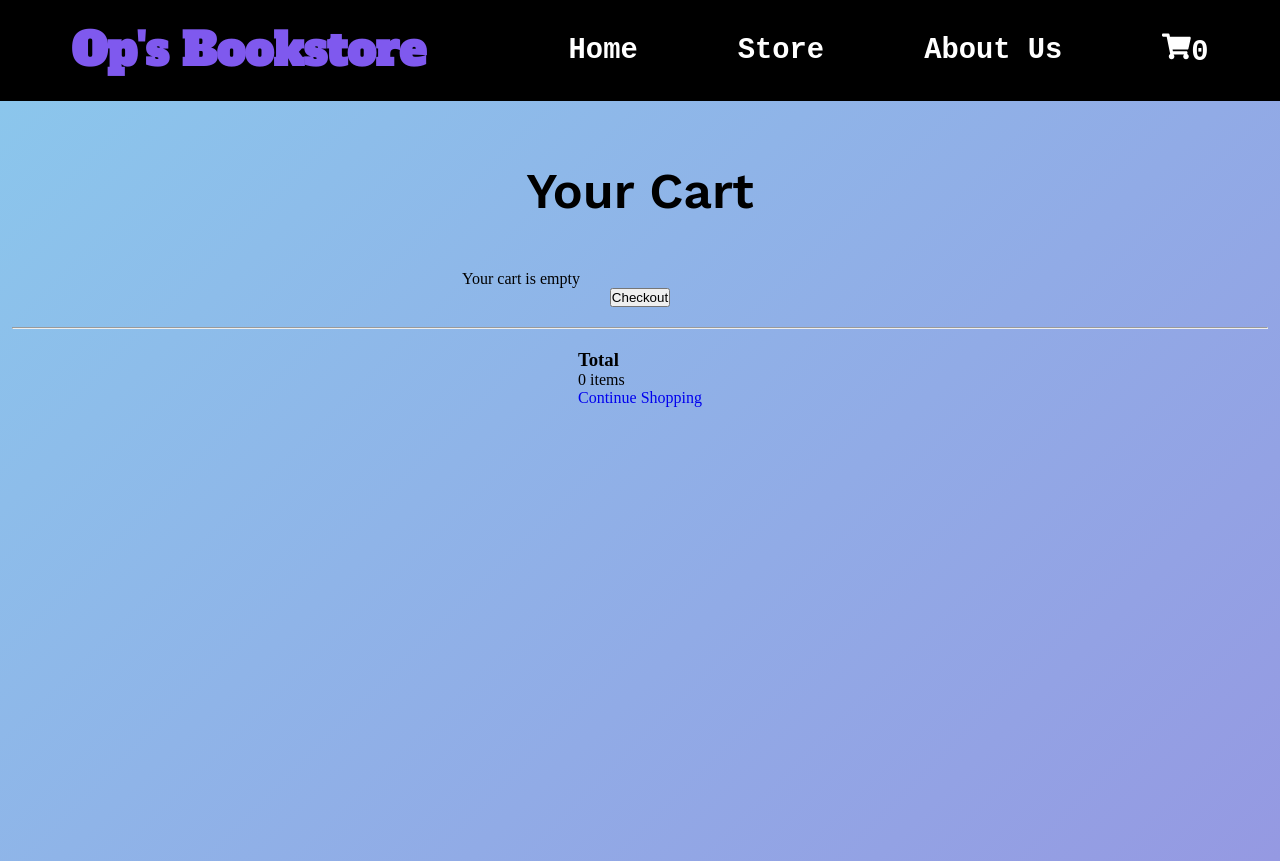
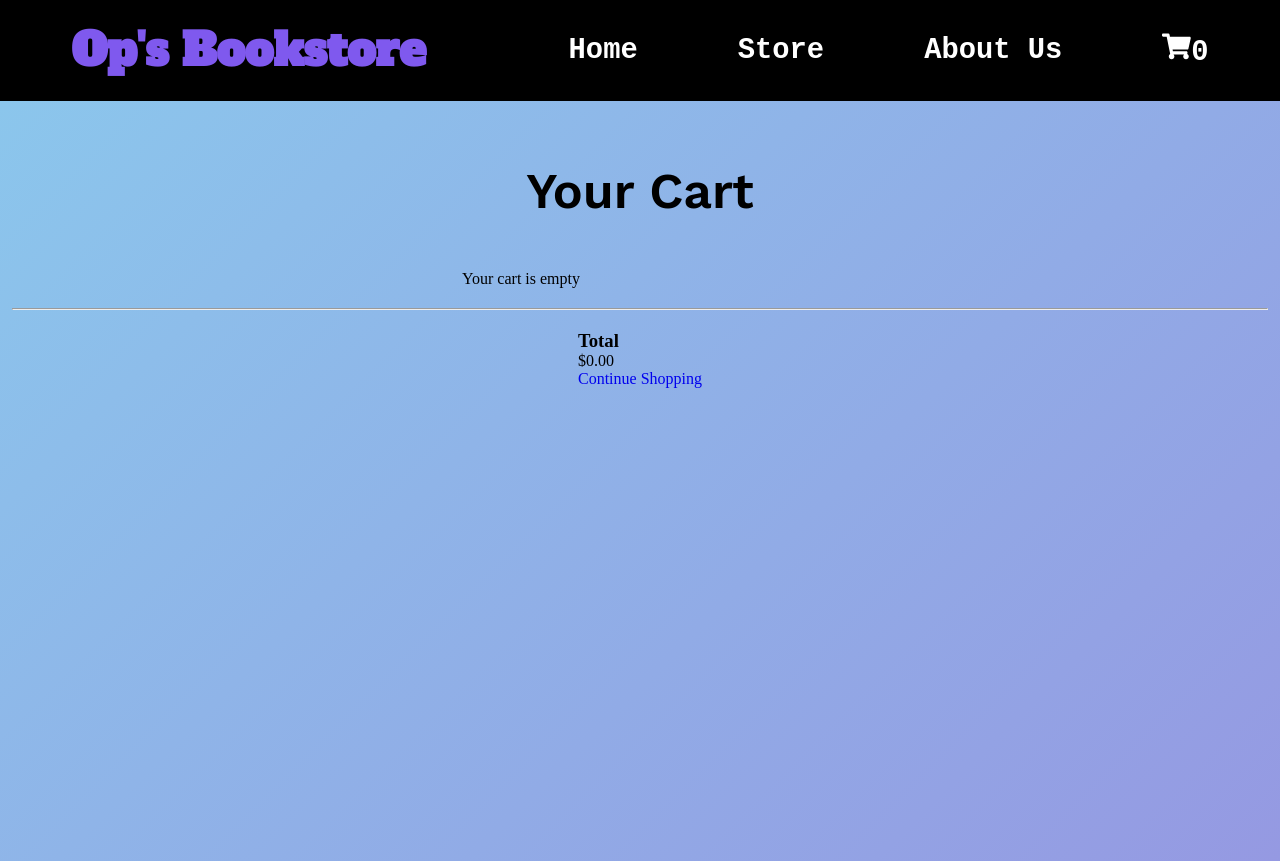
Before and after one commit to Op-Pautu/Shopping-Cart, a React (Vite) app: page /cart in a window 1280 px wide. Built offline with nearby package versions, Linux system fonts and the light colour scheme.

Commit message:
Use useContext for simplicity

```diff
--- a/src/App.jsx
+++ b/src/App.jsx
@@ -1,5 +1,5 @@
 import "./App.css";
-import React from "react";
+import React, { useState } from "react";
 import Home from "./pages/Home/Home";
 import Store from "./pages/Store/Store";
 import About from "./pages/About/About";
@@ -7,12 +7,11 @@ import Cart from "./pages/Cart/Cart";
 import BookPage from "./pages/BookPage/BookPage";
 import { Route, Routes } from "react-router-dom";
 import TopBar from "./components/TopBar/TopBar";
+import { CartContext } from "./components/CartContext";
 function App() {
   const [cart, setCart] = React.useState([]);
+  const [totalQuantity, setTotalQuantity] = useState(0);
 
-  const handleRemoveFromCart = (bookId) => {
-    setCart(cart.filter((book) => book.id !== bookId));
-  };
   const addItemToCart = (item) => {
     const existingItem = cart.find((cartItem) => cartItem.id === item.id);
     if (existingItem) {
@@ -21,9 +20,23 @@ function App() {
     } else {
       setCart([...cart, { ...item, quantity: 1 }]);
     }
+    const newTotalQuantity = cart.reduce(
+      (total, item) => total + item.quantity,
+      0
+    );
+    setTotalQuantity(newTotalQuantity);
   };
-  const totalQuantity = cart.reduce((acc, item) => acc + item.quantity, 0);
+
+  const handleRemoveFromCart = (bookId) => {
+    const bookToRemove = cart.find((book) => book.id === bookId);
+    setCart(cart.filter((book) => book.id !== bookId));
+    const newTotalQuantity =
+      totalQuantity - (bookToRemove ? bookToRemove.quantity : 0);
+    setTotalQuantity(newTotalQuantity);
+  };
+
   return (
+    <CartContext.Provider value={{ cart, addItemToCart, handleRemoveFromCart }}>
       <div className="App">
         <TopBar totalQuantity={totalQuantity} />
         <Routes>
@@ -51,6 +64,7 @@ function App() {
           />
         </Routes>
       </div>
+    </CartContext.Provider>
   );
 }
 
--- /dev/null
+++ b/src/components/CartContext.jsx
@@ -0,0 +1,7 @@
+import React from "react";
+
+export const CartContext = React.createContext({
+  cartItems: [],
+  addToCart: () => {},
+  removeFromCart: () => {},
+});
--- a/src/components/TopBar/TopBar.jsx
+++ b/src/components/TopBar/TopBar.jsx
@@ -1,8 +1,11 @@
-import React from "react";
+import React, { useContext } from "react";
 import "./TopBar.scss";
 import { FaShoppingCart } from "react-icons/fa";
 import { NavLink } from "react-router-dom";
-export default function TopBar({ totalQuantity }) {
+import { CartContext } from "../../components/CartContext";
+export default function TopBar() {
+  const { cart } = useContext(CartContext);
+  const totalQuantity = cart.reduce((acc, item) => acc + item.quantity, 0);
   const activeStyles = {
     fontWeight: "bold",
     textDecoration: "underline",
--- a/src/pages/BookPage/BookPage.jsx
+++ b/src/pages/BookPage/BookPage.jsx
@@ -3,30 +3,35 @@ import { useParams } from "react-router-dom";
 import data from "../../books";
 
 import "./BookPage.scss";
-export default function BookPage({ cart, setCart, addItemToCart }) {
+import { CartContext } from "../../components/CartContext";
+import { useContext } from "react";
+export default function BookPage() {
   const { id } = useParams();
   const book = data.find((item) => item.id === parseInt(id));
 
-  const handleAddToCart = (book) => {
-    const existingItem = cart.findIndex((item) => item.id === book.id);
-    if (existingItem !== -1) {
-      // Update the quantity of the existing item in the cart
-      const updatedItem = {
-        ...cart[existingItem],
-        quantity: cart[existingItem].quantity + 1,
-      };
-      setCart([
-        ...cart.slice(0, existingItem),
-        updatedItem,
-        ...cart.slice(existingItem + 1),
-      ]);
-    } else {
-      // Add a new item to the cart
-      setCart([...cart, { ...book, quantity: 1 }]);
-    }
-  };
+  // const handleAddToCart = (book) => {
+  //   const existingItem = cart.findIndex((item) => item.id === book.id);
+  //   if (existingItem !== -1) {
+  //     // Update the quantity of the existing item in the cart
+  //     const updatedItem = {
+  //       ...cart[existingItem],
+  //       quantity: cart[existingItem].quantity + 1,
+  //     };
+  //     setCart([
+  //       ...cart.slice(0, existingItem),
+  //       updatedItem,
+  //       ...cart.slice(existingItem + 1),
+  //     ]);
+  //   } else {
+  //     // Add a new item to the cart
+  //     setCart([...cart, { ...book, quantity: 1 }]);
+  //   }
+  // };
+
+  const { addItemToCart } = useContext(CartContext);
+
   const handleClick = () => {
-    handleAddToCart(book);
+    addItemToCart(book);
     console.log(book);
   };
   return (
--- a/src/pages/Cart/Cart.jsx
+++ b/src/pages/Cart/Cart.jsx
@@ -1,31 +1,37 @@
-import React from "react";
+import React, { useContext, useState, useEffect } from "react";
+import { CartContext } from "../../components/CartContext";
+import { Link } from "react-router-dom";
 import "./Cart.scss";
 
-import { Link } from "react-router-dom";
-
-export default function Cart({ cartItems, handleRemoveFromCart }) {
-  const [quantities, setQuantities] = React.useState(
-    cartItems.reduce((acc, item) => {
-      acc[item.id] = 1;
+export default function Cart() {
+  const { cart, handleRemoveFromCart } = useContext(CartContext);
+  const [quantities, setQuantities] = useState(
+    cart.reduce((acc, item) => {
+      acc[item.id] = item.quantity;
       return acc;
     }, {})
   );
-  console.log("number", quantities);
+  const [totalQuantity, setTotalQuantity] = useState(0);
+
+  useEffect(() => {
+    setTotalQuantity(
+      Object.values(quantities).reduce((acc, val) => acc + val, 0)
+    );
+  }, [quantities]);
+
   const handleQuantityChange = (itemId, quantity) => {
     setQuantities({
       ...quantities,
       [itemId]: Math.max(1, Math.min(Number(quantity), 999)),
     });
   };
+
   const getTotal = () => {
     let total = 0;
-    let totalQuantity = 0;
 
-    cartItems.forEach((item) => {
-      const quantity = quantities[item.id] || 1;
-      console.log("quantity", quantity);
+    cart.forEach((item) => {
+      const quantity = quantities[item.id] || item.quantity;
       const itemTotal = item.price * quantity;
-      console.log("itemTotal", itemTotal);
 
       if (isNaN(itemTotal)) {
         console.error(`Invalid price for item ${item.id}: ${item.price}`);
@@ -33,12 +39,12 @@ export default function Cart({ cartItems, handleRemoveFromCart }) {
       }
 
       total += itemTotal;
-      totalQuantity += quantity;
     });
 
-    return { total, totalQuantity };
+    return total.toFixed(2);
   };
-  const { total, totalQuantity } = getTotal();
+
+  const total = getTotal();
 
   return (
     <div className="cart">
@@ -48,10 +54,10 @@ export default function Cart({ cartItems, handleRemoveFromCart }) {
         </div>
 
         <div className="cartItems">
-          {cartItems.length === 0 ? (
+          {cart.length === 0 ? (
             <div className="emptyCart">Your cart is empty</div>
           ) : (
-            cartItems.map((item) => (
+            cart.map((item) => (
               <div key={item.id} className="cartItem">
                 <div className="cartImg">
                   <img src={item.imgSrc} alt={item.title} />
@@ -88,12 +94,12 @@ export default function Cart({ cartItems, handleRemoveFromCart }) {
             ))
           )}
         </div>
-        <button className="checkout">Checkout</button>
 
         <hr className="line" />
+
         <div className="cartTotal">
           <h3>Total</h3>
-          <p>{total} items</p>
+          <p>{`$${total}`}</p>
           <Link to="/store" className="continueShopping">
             Continue Shopping
           </Link>
```
Lines whose indentation alone changed are shown as unchanged.
